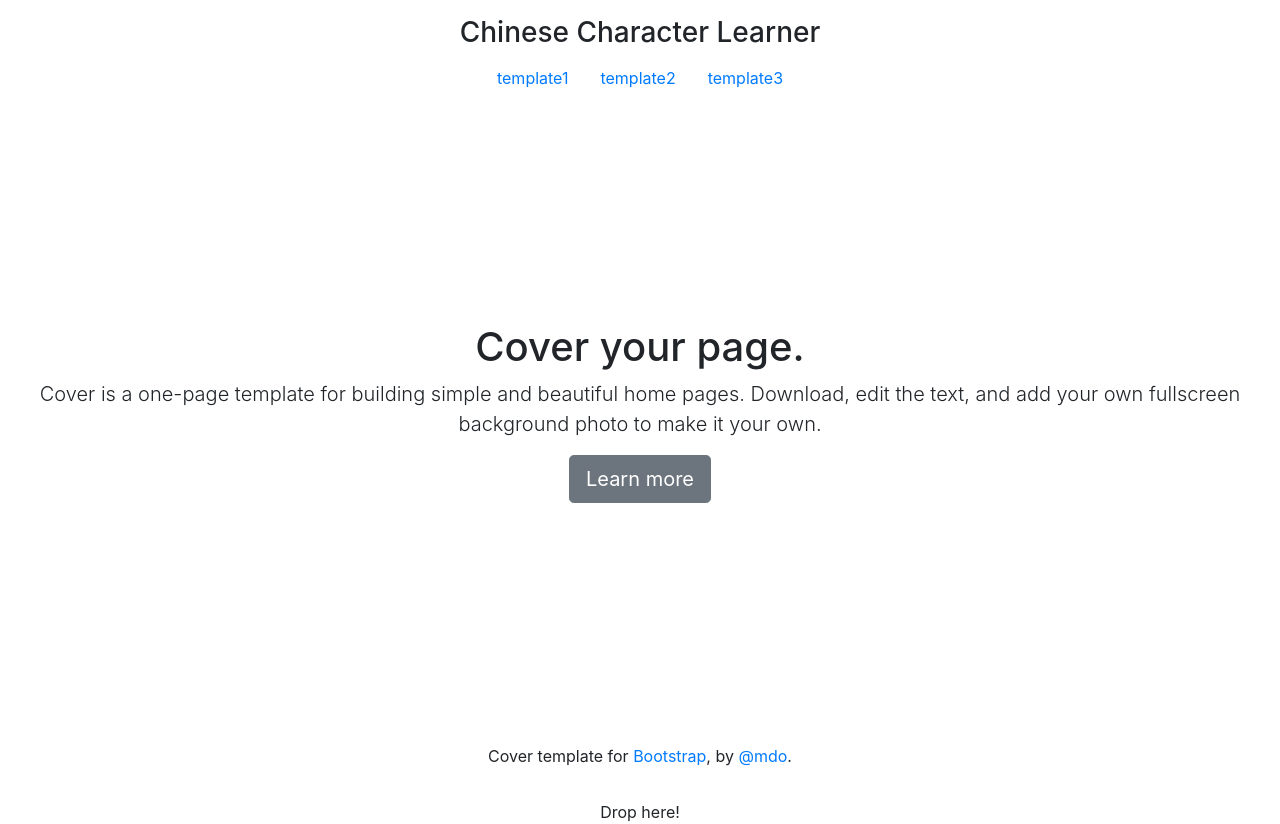
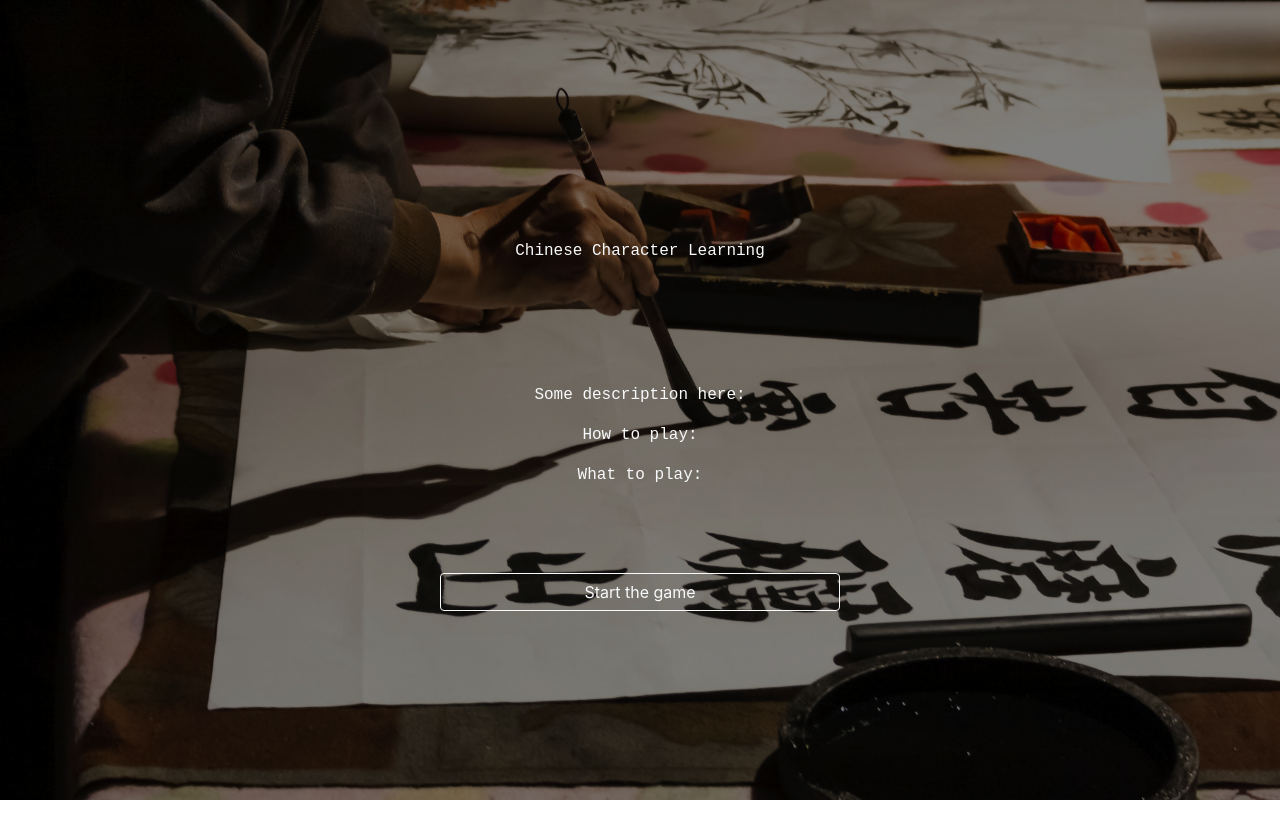
Before and after one commit to wyt-sonia/ChineseCharLearningWeb, a plain HTML site: page index.html in a window 1280 px wide. After the commit the page ends 800 px from the top, so only its background shows below. Drawn offline with nearby package versions, Linux system fonts and the light colour scheme.

Commit message:
cover page

```diff
--- a/index.html
+++ b/index.html
@@ -10,74 +10,63 @@
       content="The cover page of Chinese Char Learning Web App"
     />
     <title>Chinese Character Learner</title>
-    <!-- Custom styles for this template -->
     <link href="style.css" rel="stylesheet" />
+    <style>
+      html,
+      body {
+        height: 100%;
+        min-width: 400px;
+        min-height: 400px;
+      }
+      body {
+        background-image: url('https://raw.githubusercontent.com/wyt-sonia/ChineseCharLearningWeb/master/asset/Image/chars7.jpg');
+        background-repeat: no-repeat;
+        background-size: cover;
+      }
+      #container {
+        width: 100%;
+        height: 100%;
+        display: flex;
+        flex-direction: column;
+        justify-content: center;
+        text-align: center;
+        background-color: rgba(0, 0, 0, 0.5);
+      }
+      #startBtn {
+        margin: 10px auto;
+        max-width: 400px;
+        width: 50%;
+      }
+      #title {
+        margin: 60px auto;
+        font-family: 'Courier New', monospace;
+      }
+      #description {
+        margin: 60px auto;
+        font-family: 'Courier New', monospace;
+      }
+    </style>
   </head>
 
-  <body
-    class="text-center"
-    data-new-gr-c-s-check-loaded="14.1010.0"
-    data-gr-ext-installed=""
-    background=""
-  >
-    <div class="cover-container d-flex h-100 p-3 mx-auto flex-column">
-      <header class="masthead mb-auto">
-        <div class="inner">
-          <h3 class="masthead-brand">Chinese Character Learner</h3>
-          <nav class="nav nav-masthead justify-content-center">
-            <a class="nav-link active" href="#">template1</a>
-            <a class="nav-link" href="#">template2</a>
-            <a class="nav-link" href="#">template3</a>
-          </nav>
-        </div>
-      </header>
-
-      <main role="main" class="inner cover">
-        <h1 class="cover-heading">Cover your page.</h1>
-        <p class="lead">
-          Cover is a one-page template for building simple and beautiful home
-          pages. Download, edit the text, and add your own fullscreen background
-          photo to make it your own.
+  <body>
+    <div id="container" class="">
+      <p id="title" class="text-light fs-1">
+        Chinese Character Learning
+      </p>
+      <div id="description" class="text-light fs-6">
+        <p>
+          Some description here:
         </p>
-        <p class="lead">
-          <a href="#" class="btn btn-lg btn-secondary">Learn more</a>
+        <p>
+          How to play:
         </p>
-      </main>
-
-      <footer class="mastfoot mt-auto">
-        <div class="inner">
-          <p>
-            Cover template for
-            <a href="https://getbootstrap.com/">Bootstrap</a>, by
-            <a href="https://twitter.com/mdo">@mdo</a>.
-          </p>
-        </div>
-      </footer>
-    </div>
-
-    <!-- Bootstrap core JavaScript
-    ================================================== -->
-    <!-- Placed at the end of the document so the pages load faster -->
-    <script
-      src="https://code.jquery.com/jquery-3.2.1.slim.min.js"
-      integrity="sha384-KJ3o2DKtIkvYIK3UENzmM7KCkRr/rE9/Qpg6aAZGJwFDMVNA/GpGFF93hXpG5KkN"
-      crossorigin="anonymous"
-    ></script>
-    <script>
-      window.jQuery ||
-        document.write(
-          '<script src="../../assets/js/vendor/jquery-slim.min.js"><\/script>'
-        );
-    </script>
-    <script src="../../assets/js/vendor/popper.min.js"></script>
-    <script src="../../dist/js/bootstrap.min.js"></script>
-
-    <div id="weava-permanent-marker" date="1621148278835"></div>
-    <div id="weava-ui-wrapper">
-      <div class="weava-drop-area-wrapper">
-        <div class="weava-drop-area"></div>
-        <div class="weava-drop-area-text">Drop here!</div>
+        <p>
+          What to play:
+        </p>
       </div>
+      <button id="startBtn" type="button" class="btn btn-outline-light">
+        Start the game
+      </button>
     </div>
   </body>
 </html>
```
